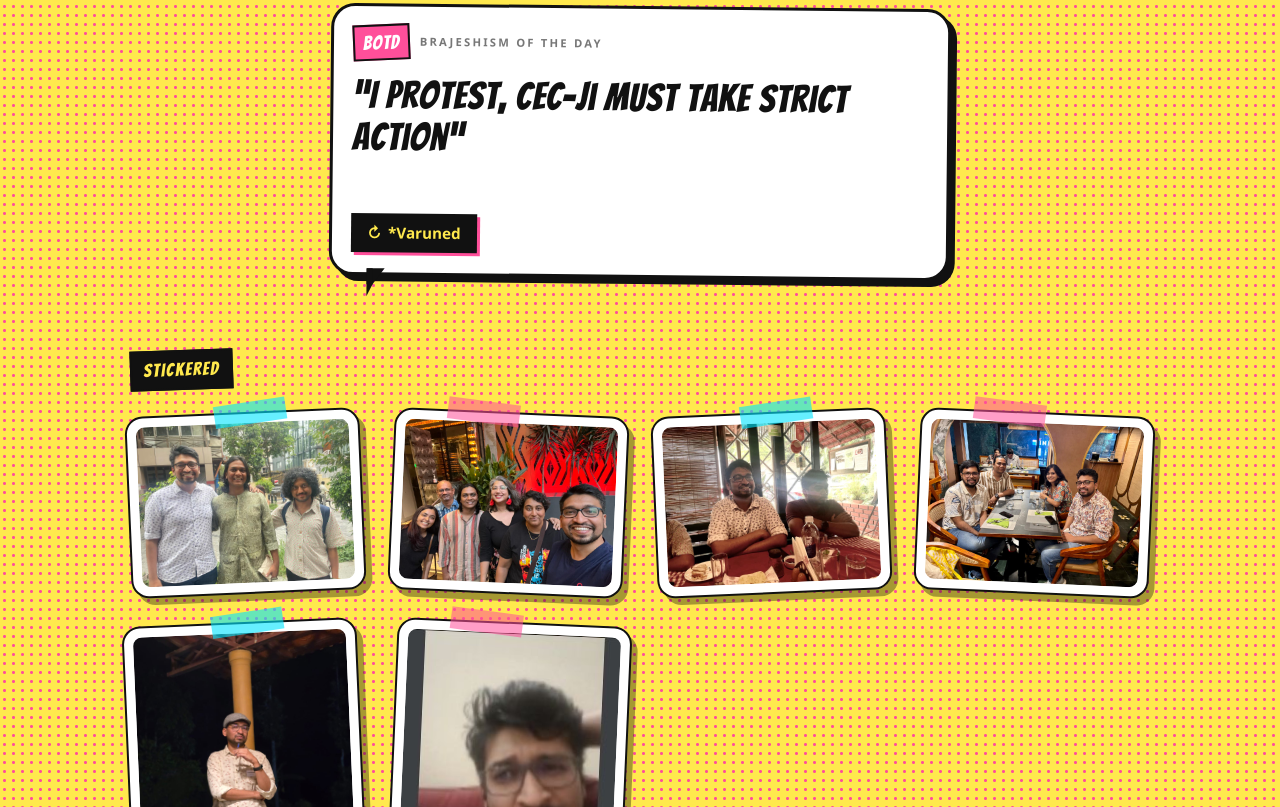
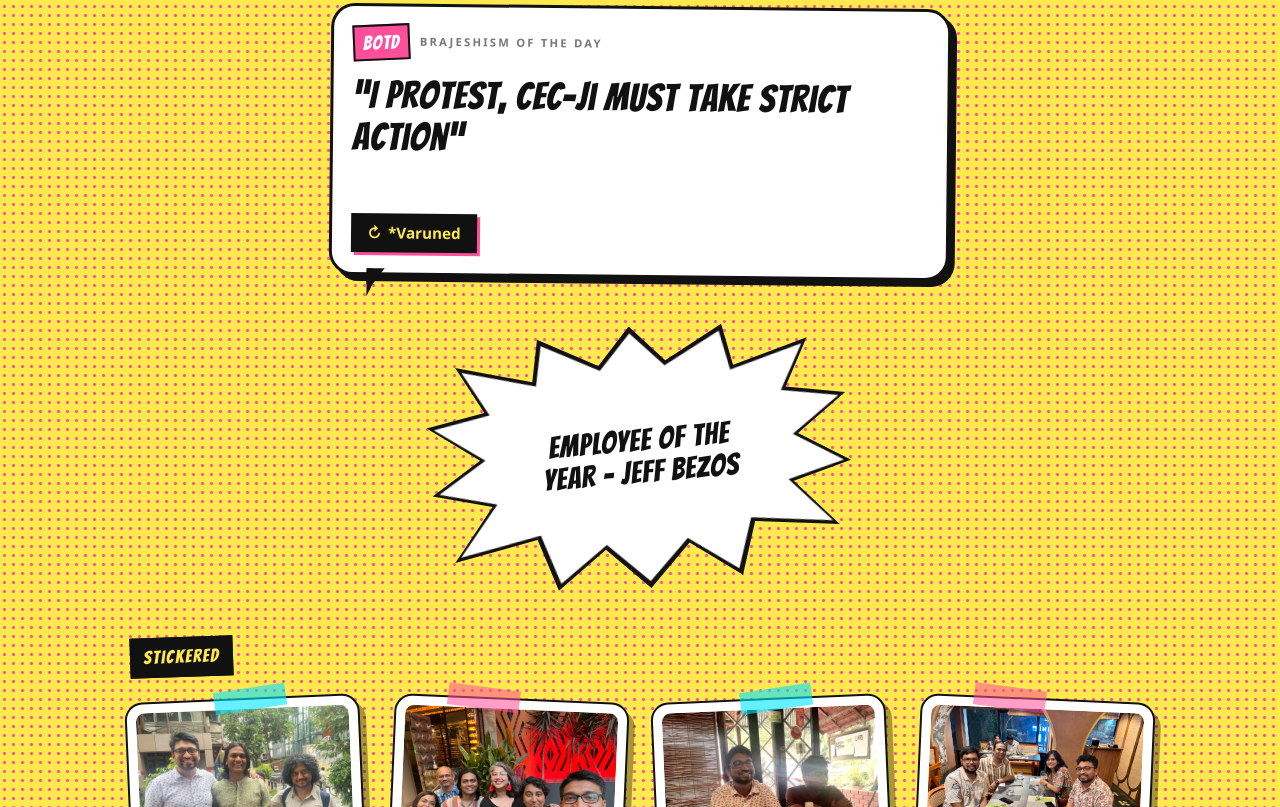
Before and after one commit to AniketSaki/brajedding, an Astro site: page / in a window 1280 px wide. Shown: the part 439-1246 px from the top of the page. Built offline with nearby package versions, Linux system fonts and the light colour scheme; Astro itself is replaced by a stand-in of ours.

Commit message:
feat: 'employee of the year' shout bubble
Co-Authored-By: Claude Opus 5.5 <noreply@anthropic.com>

```diff
--- /dev/null
+++ b/src/components/Shout.astro
@@ -0,0 +1,30 @@
+---
+import { site } from '../config/site';
+---
+<div class="shout-wrap" role="note">
+  <div class="burst" aria-hidden="true"></div>
+  <p class="shout">{site.shout}</p>
+</div>
+
+<style>
+  .shout-wrap {
+    position: relative; display: grid; place-items: center;
+    width: min(88vw, 420px); aspect-ratio: 1.6; margin: 0.5rem auto 1rem; transform: rotate(-5deg);
+  }
+  .burst, .burst::after { position: absolute; inset: 0; }
+  /* Jagged comic "shout" outline: black spikes behind a white fill */
+  .burst {
+    background: var(--ink);
+    clip-path: polygon(50% 0%, 58% 14%, 72% 2%, 74% 18%, 92% 10%, 86% 28%, 100% 32%, 88% 46%, 100% 58%, 86% 64%, 96% 82%, 76% 78%, 72% 98%, 60% 84%, 50% 100%, 40% 84%, 28% 98%, 24% 78%, 4% 84%, 14% 64%, 0% 58%, 12% 46%, 0% 32%, 14% 28%, 8% 10%, 26% 18%, 28% 2%, 42% 14%);
+    filter: drop-shadow(5px 5px 0 var(--pink));
+  }
+  .burst::after {
+    content: ''; inset: 7px; background: var(--white);
+    clip-path: inherit;
+  }
+  .shout {
+    position: relative; margin: 0; padding: 0 22%; text-align: center;
+    font-family: var(--display); font-size: clamp(1.35rem, 6vw, 1.9rem); line-height: 1.05;
+    letter-spacing: 0.03em; text-transform: uppercase; color: var(--ink);
+  }
+</style>
--- a/src/config/site.ts
+++ b/src/config/site.ts
@@ -20,6 +20,8 @@ export const site = {
     heading: 'Mubi club wishes you a fond farewell',
     body: 'You will be missed.',
   },
+  /** Comic shout bubble between BoTD and Stickered. */
+  shout: 'employee of the year - Jeff Bezos',
   footer: 'we got brajedding before nadodi subs',
   poll: {
     question: 'Did you get the invite?',
--- a/src/pages/index.astro
+++ b/src/pages/index.astro
@@ -2,6 +2,7 @@
 import Base from '../layouts/Base.astro';
 import Hero from '../components/Hero.astro';
 import Botd from '../components/Botd.astro';
+import Shout from '../components/Shout.astro';
 import Stickered from '../components/Stickered.astro';
 import Reviews from '../components/Reviews.astro';
 import Poll from '../components/Poll.astro';
@@ -13,6 +14,7 @@ import { site } from '../config/site';
   <Hero />
   <main>
     <Botd />
+    <Shout />
     <Stickered />
     <Reviews />
     <Poll />
```
